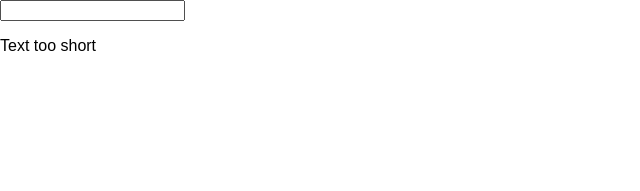
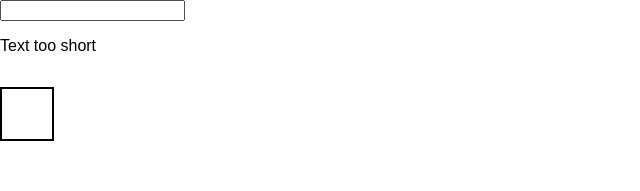
Before and after one commit to Chandan-Saini/react-app-old-script-1.1.5-prctc, a React (Create React App) app: page / in a window 1280 px wide. Shown: the top 191 px of the page, without its empty margins (0-640 px from the left). Built offline with nearby package versions, Linux system fonts and the light colour scheme.

Commit message:
charcomp connected and styled

```diff
--- a/src/App.js
+++ b/src/App.js
@@ -1,7 +1,7 @@
 import React, { Component } from "react";
 import "./App.css";
 import ValidationComponent from './ValidationComponent/ValidationComponent'
-
+import CharComp from './CharComp/CharComp'
 class App extends Component {
 
   state={
@@ -21,6 +21,7 @@ class App extends Component {
         <input type="text"  onChange={this.strngChangeHandler} value={this.state.strng} />
         <p>{this.state.strng}</p>
         <ValidationComponent strlen={this.state.strng.length} />
+        <CharComp str={this.state.strng} />
       </div>
     );
   }
--- a/src/CharComp/CharComp.js
+++ b/src/CharComp/CharComp.js
@@ -1,7 +1,7 @@
 import React from "react"
 
 const charComp=(props)=>{
-   style={
+  const style={
        display:"inline-block",
        border:"2px solid black",
        width:"40px",
@@ -10,7 +10,7 @@ const charComp=(props)=>{
        padding:"5px"
    }
 
-    return <p style={style}>{props.strng} </p>
+    return <p style={style}>{props.str} </p>
 }
 
 export default charComp
```
